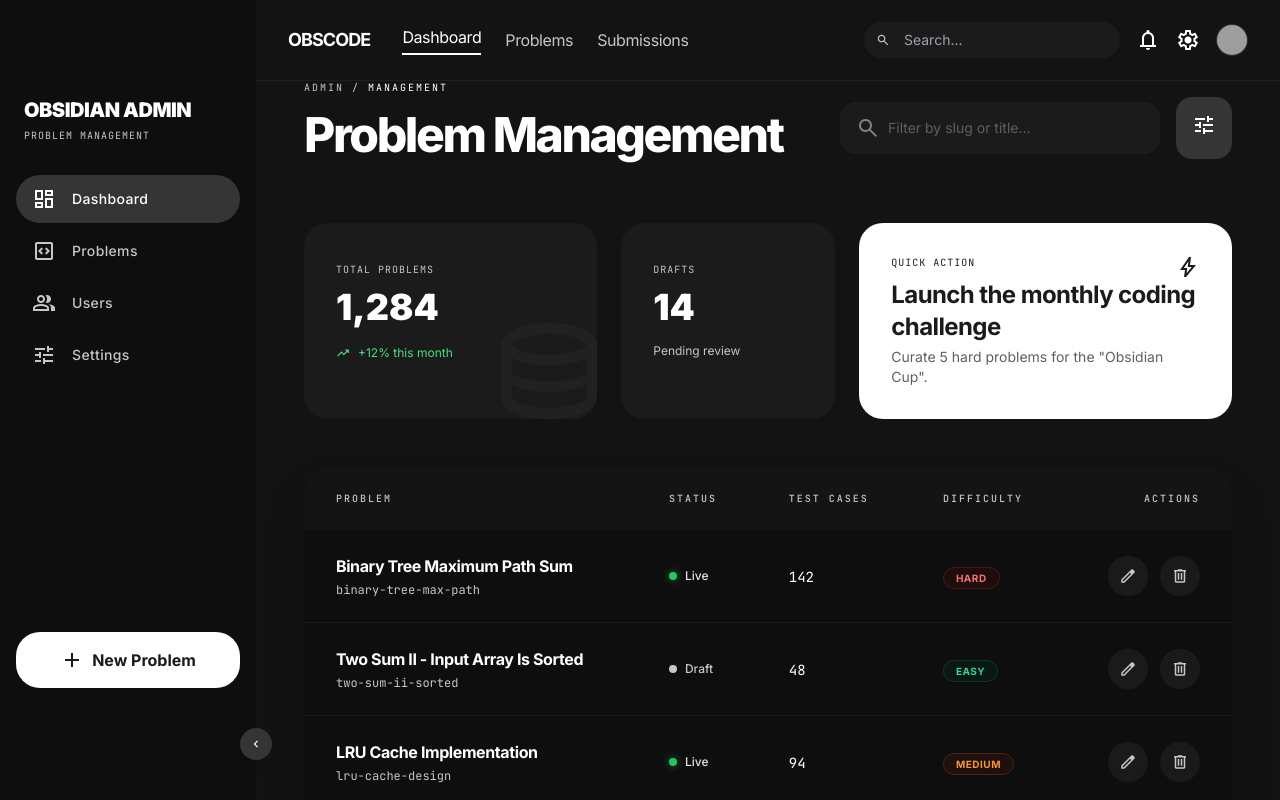
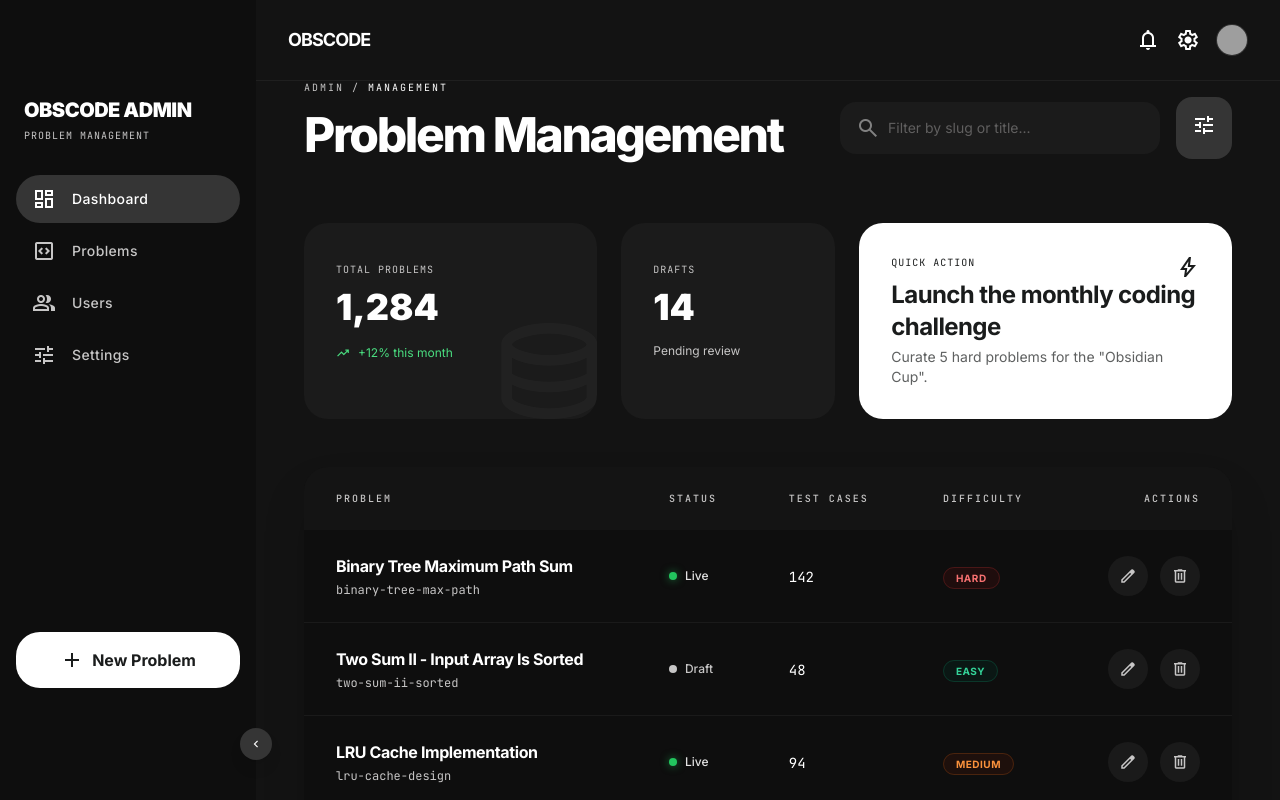
Before and after one commit to va-run-6626/ObsCode, a React (Vite) app: page /admin/dashboard in a window 1280 px wide. Shown: the top 800 px of the page. Built offline with nearby package versions, Linux system fonts and the light colour scheme; grey boxes are pictures that could not be loaded.

Commit message:
design changes

```diff
--- a/src/Pages/ProblemUploadInterface.jsx
+++ b/src/Pages/ProblemUploadInterface.jsx
@@ -239,46 +239,6 @@ nums2.length == n
         )}
 
         <div className="flex flex-col">
-          <header className="flex justify-between items-center px-12 h-16 w-full bg-[#131313]/80 backdrop-blur-xl z-40 border-b border-white/5">
-            <div className="flex items-center gap-8">
-              <span className="text-lg font-black text-white uppercase tracking-tighter">
-                Editor
-              </span>
-              <div className="flex gap-6 items-center">
-                <a
-                  className="text-zinc-500 font-medium font-['Inter'] text-sm uppercase tracking-widest hover:text-white transition-opacity duration-200"
-                  href="#"
-                >
-                  Drafts
-                </a>
-                <a
-                  className="text-white font-bold border-b-2 border-white pb-1 font-['Inter'] text-sm uppercase tracking-widest"
-                  href="#"
-                >
-                  New Problem
-                </a>
-                <a
-                  className="text-zinc-500 font-medium font-['Inter'] text-sm uppercase tracking-widest hover:text-white transition-opacity duration-200"
-                  href="#"
-                >
-                  Templates
-                </a>
-              </div>
-            </div>
-            <div className="flex items-center gap-4">
-              <button className="px-6 py-2 rounded-full font-bold text-sm bg-surface-container-highest text-white hover:bg-surface-bright transition-all">
-                Save Draft
-              </button>
-              <button
-                onClick={handleSubmit}
-                disabled={submitting}
-                className="px-8 py-2 rounded-full font-bold text-sm bg-white text-zinc-950 shadow-lg shadow-white/5 hover:scale-105 active:scale-95 transition-all disabled:opacity-50"
-              >
-                Publish
-              </button>
-            </div>
-          </header>
-
           <section className="flex h-[calc(100vh-144px)] overflow-hidden">
             {/* LEFT FORM PANEL */}
             <div className="w-[40%] h-full overflow-y-auto custom-scrollbar bg-surface-container-low px-12 py-10">
@@ -440,7 +400,11 @@ nums2.length == n
                           rows={2}
                           value={tc.expectedOutput}
                           onChange={(e) =>
-                            updateTestCase(idx, "expectedOutput", e.target.value)
+                            updateTestCase(
+                              idx,
+                              "expectedOutput",
+                              e.target.value,
+                            )
                           }
                           className="w-full bg-zinc-900 border border-white/10 rounded-xl p-3 font-mono text-xs text-white resize-none focus:ring-1 ring-white/20"
                           placeholder="Expected output"
@@ -466,8 +430,8 @@ nums2.length == n
                         onClick={addTestCase}
                         className="flex-1 py-4 rounded-3xl border-2 border-dashed border-white/5 text-zinc-500 font-bold text-sm hover:border-white/20 hover:text-white transition-all flex items-center justify-center gap-2"
                       >
-                        <span className="material-symbols-outlined">add</span> Add
-                        Test Case
+                        <span className="material-symbols-outlined">add</span>{" "}
+                        Add Test Case
                       </button>
                       <label className="flex-1 py-4 rounded-3xl border-2 border-dashed border-white/5 text-zinc-500 font-bold text-sm hover:border-white/20 hover:text-white transition-all flex items-center justify-center gap-2 cursor-pointer">
                         <span className="material-symbols-outlined">
@@ -550,7 +514,9 @@ nums2.length == n
                   disabled={submitting}
                   className="w-full py-5 rounded-3xl bg-white text-black font-black text-lg shadow-2xl hover:scale-[1.02] active:scale-95 transition-all disabled:opacity-50"
                 >
-                  {submitting ? "Publishing..." : "Submit Problem to Production"}
+                  {submitting
+                    ? "Publishing..."
+                    : "Submit Problem to Production"}
                 </button>
                 {message && (
                   <div
--- a/src/components/Sidebar.jsx
+++ b/src/components/Sidebar.jsx
@@ -1,32 +1,38 @@
-import React from 'react';
-import { useNavigate, useLocation } from 'react-router-dom';
+import React from "react";
+import { useNavigate, useLocation } from "react-router-dom";
 
 const Sidebar = ({ isCollapsed, onToggle }) => {
   const navigate = useNavigate();
   const location = useLocation();
 
   const navItems = [
-    { name: 'Dashboard', icon: 'dashboard', path: '/admin/dashboard' },
-    { name: 'Problems', icon: 'code_blocks', path: '/admin/problems' },
-    { name: 'Users', icon: 'group', path: '/admin/users' },
-    { name: 'Settings', icon: 'tune', path: '/admin/settings' },
+    { name: "Dashboard", icon: "dashboard", path: "/admin/dashboard" },
+    { name: "Problems", icon: "code_blocks", path: "/admin/problems" },
+    { name: "Users", icon: "group", path: "/admin/users" },
+    { name: "Settings", icon: "tune", path: "/admin/settings" },
   ];
 
   return (
     <aside
       className={`h-screen fixed left-0 top-0 bg-[#0E0E0E] flex flex-col pt-24 transition-all duration-300 z-40 ${
-        isCollapsed ? 'w-20' : 'w-64'
+        isCollapsed ? "w-20" : "w-64"
       }`}
     >
-      <div className={`px-6 mb-8 ${isCollapsed ? 'hidden' : 'block'}`}>
-        <h2 className="text-white font-black text-xl tracking-tight uppercase">Obsidian Admin</h2>
+      <div className={`px-6 mb-8 ${isCollapsed ? "hidden" : "block"}`}>
+        <h2 className="text-white font-black text-xl tracking-tight uppercase">
+          ObsCode Admin
+        </h2>
         <p className="text-secondary text-[10px] font-mono tracking-widest uppercase mt-1">
           Problem Management
         </p>
       </div>
 
-      <div className={`flex justify-center mb-4 ${isCollapsed ? 'block' : 'hidden'}`}>
-        <span className="text-white font-black text-xl tracking-tight uppercase">O.</span>
+      <div
+        className={`flex justify-center mb-4 ${isCollapsed ? "block" : "hidden"}`}
+      >
+        <span className="text-white font-black text-xl tracking-tight uppercase">
+          OBS.
+        </span>
       </div>
 
       <nav className="flex-1 space-y-1 px-4">
@@ -38,23 +44,27 @@ const Sidebar = ({ isCollapsed, onToggle }) => {
               onClick={() => navigate(item.path)}
               className={`flex items-center gap-4 py-3 px-4 rounded-full transition-all cursor-pointer active:scale-95 group ${
                 isActive
-                  ? 'text-white font-bold bg-[#353535]'
-                  : 'text-[#C7C6C6] hover:bg-[#1B1B1B]'
+                  ? "text-white font-bold bg-[#353535]"
+                  : "text-[#C7C6C6] hover:bg-[#1B1B1B]"
               }`}
-              title={isCollapsed ? item.name : ''}
+              title={isCollapsed ? item.name : ""}
             >
               <span className="material-symbols-outlined">{item.icon}</span>
               {!isCollapsed && (
-                <span className="font-medium text-sm tracking-wide">{item.name}</span>
+                <span className="font-medium text-sm tracking-wide">
+                  {item.name}
+                </span>
               )}
             </a>
           );
         })}
       </nav>
 
-      <div className={`p-4 mt-auto mb-24 transition-all duration-300 ${isCollapsed ? 'px-2' : 'px-4'}`}>
+      <div
+        className={`p-4 mt-auto mb-24 transition-all duration-300 ${isCollapsed ? "px-2" : "px-4"}`}
+      >
         <button
-          onClick={() => navigate('/admin/problems/new')}
+          onClick={() => navigate("/admin/problems/new")}
           className={`w-full bg-primary text-on-primary py-4 rounded-3xl font-bold flex items-center justify-center gap-2 hover:opacity-90 transition-all active:scale-95 overflow-hidden whitespace-nowrap`}
           title={isCollapsed ? "New Problem" : ""}
         >
@@ -69,7 +79,7 @@ const Sidebar = ({ isCollapsed, onToggle }) => {
         className="absolute bottom-10 right-0 translate-x-1/2 w-8 h-8 bg-[#353535] text-white rounded-full flex items-center justify-center shadow-lg hover:bg-white hover:text-black transition-all z-50"
       >
         <span className="material-symbols-outlined text-sm">
-          {isCollapsed ? 'chevron_right' : 'chevron_left'}
+          {isCollapsed ? "chevron_right" : "chevron_left"}
         </span>
       </button>
     </aside>
--- a/src/components/TopBar.jsx
+++ b/src/components/TopBar.jsx
@@ -1,46 +1,18 @@
-import React from 'react';
+import React from "react";
 
 const TopBar = ({ isSidebarCollapsed }) => {
   return (
     <header
       className={`bg-[#131313] shadow-[0_1px_0_0_rgba(255,255,255,0.05)] docked full-width top-0 z-50 flex justify-between items-center px-8 h-20 fixed transition-all duration-300 ${
-        isSidebarCollapsed ? 'left-20' : 'left-64'
+        isSidebarCollapsed ? "left-20" : "left-64"
       } right-0`}
     >
       <div className="flex items-center gap-8">
-        <span className="text-lg font-bold tracking-tighter text-white uppercase font-headline">ObsCode</span>
-        <div className="hidden md:flex items-center gap-6">
-          <a
-            className="text-white border-b-2 border-white pb-1 font-['Inter'] antialiased tracking-tight cursor-pointer active:opacity-70"
-            href="#"
-          >
-            Dashboard
-          </a>
-          <a
-            className="text-[#C7C6C6] hover:text-white transition-all duration-300 font-['Inter'] antialiased tracking-tight cursor-pointer active:opacity-70"
-            href="#"
-          >
-            Problems
-          </a>
-          <a
-            className="text-[#C7C6C6] hover:text-white transition-all duration-300 font-['Inter'] antialiased tracking-tight cursor-pointer active:opacity-70"
-            href="#"
-          >
-            Submissions
-          </a>
-        </div>
+        <span className="text-lg font-bold tracking-tighter text-white uppercase font-headline">
+          ObsCode
+        </span>
       </div>
       <div className="flex items-center gap-4">
-        <div className="relative">
-          <span className="material-symbols-outlined absolute left-3 top-1/2 -translate-y-1/2 text-secondary text-sm">
-            search
-          </span>
-          <input
-            className="bg-surface-container-low border-none rounded-full pl-10 pr-4 py-2 text-sm focus:ring-1 focus:ring-primary w-64 transition-all text-white"
-            placeholder="Search..."
-            type="text"
-          />
-        </div>
         <span className="material-symbols-outlined text-white cursor-pointer hover:opacity-80">
           notifications
         </span>
```
